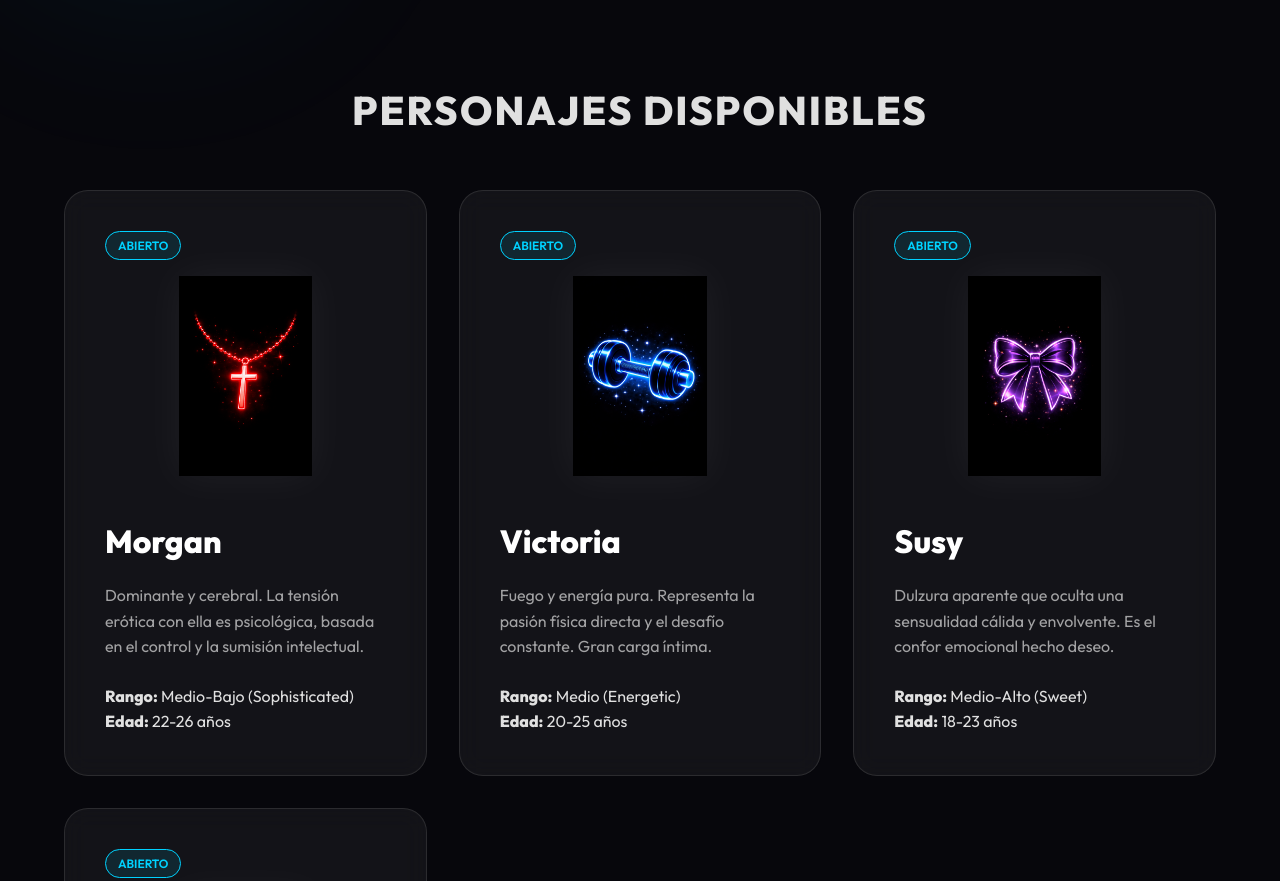
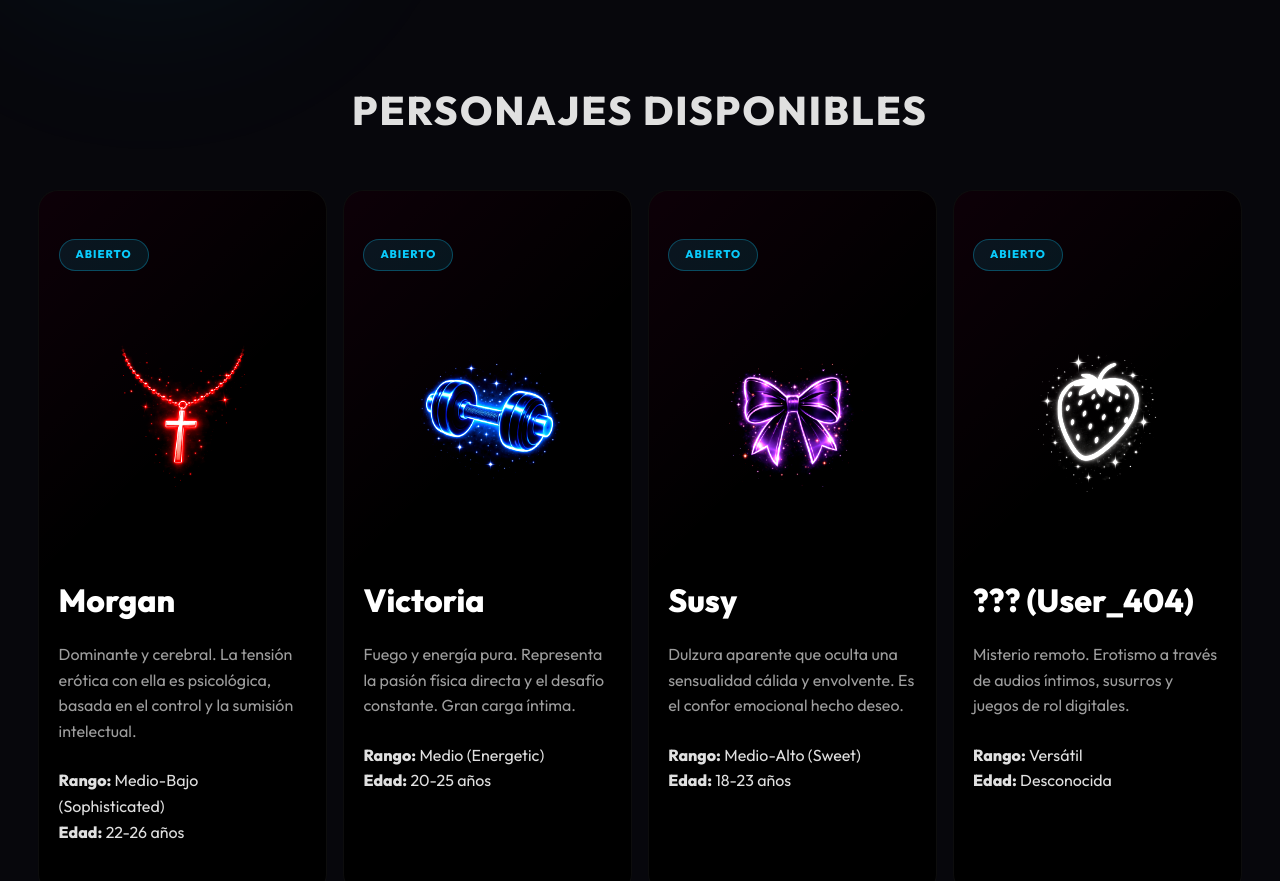
Before and after one commit to Tiboryeah/kokoro-3-souls, a website: page public/casting_portal/index.html in a window 1280 px wide. Shown: the part 822-1703 px from the top of the page. Drawn offline with nearby package versions, Linux system fonts and the light colour scheme; a web font is replaced by a local one.

Commit message:
UI: Professional logo integration using screen blend mode and expanded 4-column layout in casting portal

```diff
--- a/public/casting_portal/style.css
+++ b/public/casting_portal/style.css
@@ -81,8 +81,9 @@
 
 /* Character Grid */
 .section {
-    padding: 100px 5%;
-    max-width: 1400px;
+    padding: 100px 3%;
+    max-width: 1800px;
+    /* Expandimos para que ocupen más pantalla */
     margin: 0 auto;
 }
 
@@ -96,25 +97,31 @@
 
 .char-grid {
     display: grid;
-    grid-template-columns: repeat(auto-fit, minmax(300px, 1fr));
-    gap: 2rem;
+    grid-template-columns: repeat(4, 1fr);
+    /* 4 en una fila */
+    gap: 1rem;
+    /* Gap más pequeño para que la info respire */
+    width: 100%;
 }
 
 .char-card {
-    background: var(--glass);
-    border: 1px solid var(--glass-border);
-    border-radius: 24px;
-    padding: 2.5rem;
-    backdrop-filter: blur(12px);
-    transition: all 0.4s cubic-bezier(0.175, 0.885, 0.32, 1.275);
+    background: #000;
+    border: 1px solid rgba(255, 255, 255, 0.05);
+    /* Borde más sutil */
+    border-radius: 20px;
+    padding: 3rem 1.2rem;
+    transition: all 0.5s cubic-bezier(0.16, 1, 0.3, 1);
     position: relative;
     overflow: hidden;
+    display: flex;
+    flex-direction: column;
 }
 
 .char-card:hover {
-    transform: translateY(-10px);
+    transform: translateY(-12px);
     border-color: var(--accent-magenta);
-    box-shadow: 0 20px 40px rgba(0, 0, 0, 0.4);
+    box-shadow: 0 0 30px rgba(255, 0, 150, 0.15),
+        inset 0 0 20px rgba(255, 0, 150, 0.05);
 }
 
 .char-card::before {
@@ -123,40 +130,43 @@
     top: 0;
     left: 0;
     width: 100%;
-    height: 4px;
-    background: linear-gradient(to right, var(--accent-magenta), var(--accent-blue));
-    opacity: 0;
-    transition: opacity 0.3s;
-}
-
-.char-card:hover::before {
-    opacity: 1;
+    height: 100%;
+    background: linear-gradient(135deg, rgba(255, 0, 150, 0.05) 0%, transparent 40%);
+    pointer-events: none;
 }
 
 .char-status {
     display: inline-block;
-    padding: 4px 12px;
-    border-radius: 20px;
-    font-size: 0.75rem;
-    font-weight: 600;
+    padding: 6px 16px;
+    border-radius: 100px;
+    font-size: 0.7rem;
+    font-weight: 800;
     text-transform: uppercase;
-    margin-bottom: 1rem;
+    margin-bottom: 2rem;
     background: rgba(0, 210, 255, 0.1);
     color: var(--accent-blue);
-    border: 1px solid var(--accent-blue);
+    border: 1px solid rgba(0, 210, 255, 0.3);
+    letter-spacing: 1px;
+    align-self: flex-start;
 }
 
 .char-icon {
     width: 100%;
-    height: 200px;
+    max-height: 240px;
+    /* Más grandes */
     object-fit: contain;
     margin-bottom: 2rem;
-    filter: drop-shadow(0 0 20px rgba(255, 255, 255, 0.05));
-    transition: transform 0.6s cubic-bezier(0.16, 1, 0.3, 1);
+
+    /* ELIMINACIÓN TOTAL DE MARCO: mix-blend-mode screen + brillo ajustado */
+    mix-blend-mode: screen;
+    filter: brightness(1.1) contrast(1.1);
+
+    pointer-events: none;
+    transition: transform 0.8s cubic-bezier(0.16, 1, 0.3, 1);
 }
 
 .char-card:hover .char-icon {
-    transform: scale(1.08) translateY(-5px);
+    transform: scale(1.1);
 }
 
 .char-name {
```
